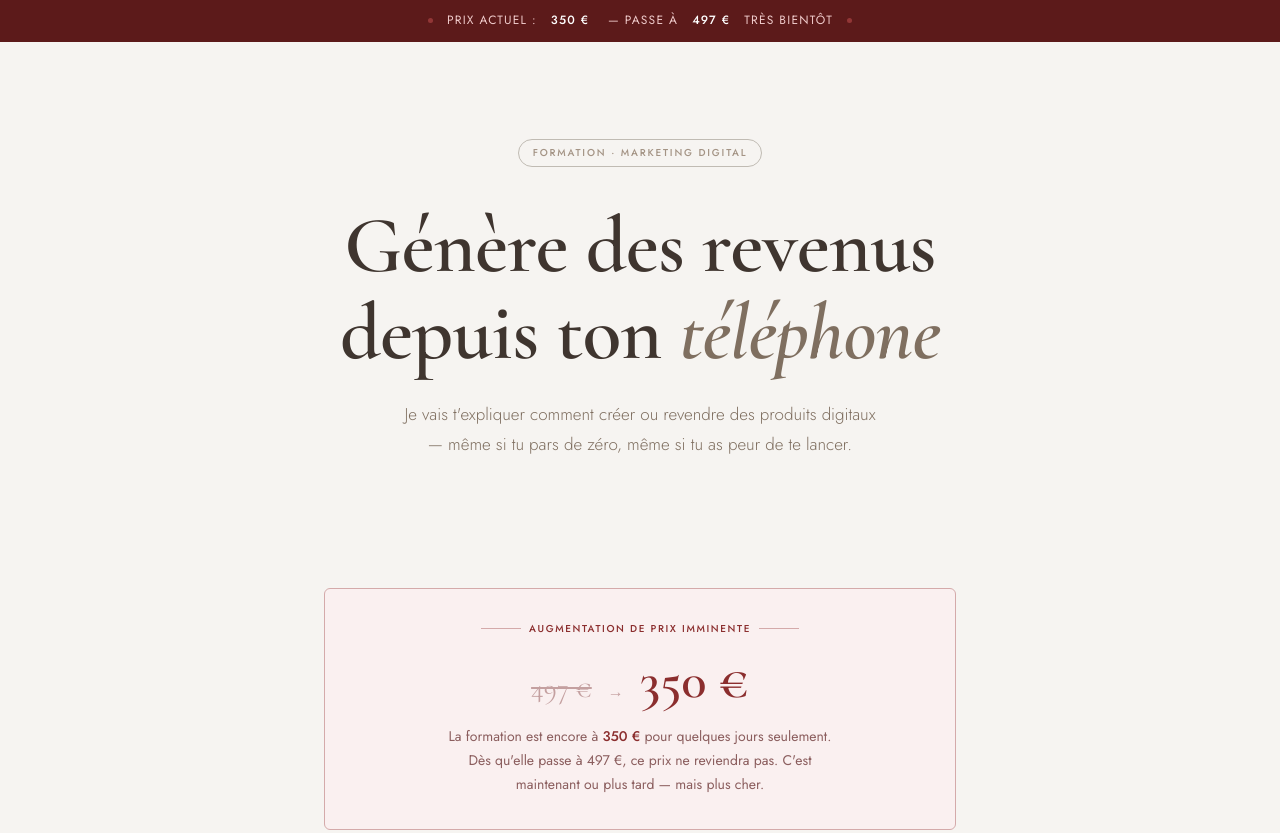
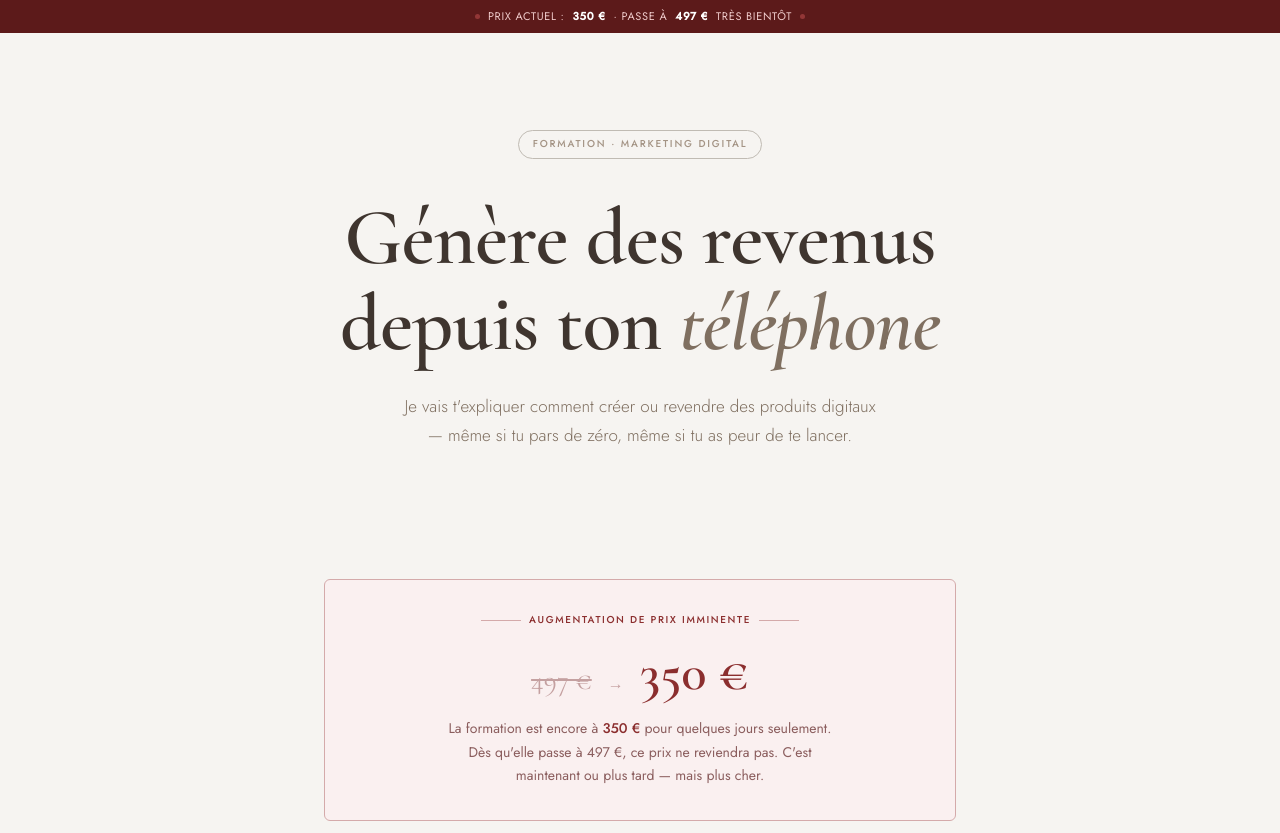
Before and after one commit to noiradigital/codeliberte, a plain HTML site: page index.html in a window 1280 px wide. Shown: the top 833 px of the page. Drawn offline with nearby package versions, Linux system fonts and the light colour scheme.

Commit message:
Update index.html

```diff
--- a/index.html
+++ b/index.html
@@ -41,21 +41,23 @@ body {
   background: #5C1A1A;
   color: #F0CCCC;
   text-align: center;
-  font-size: 12px;
+  font-size: 11px;
   font-weight: 400;
-  letter-spacing: 0.1em;
+  letter-spacing: 0.06em;
   text-transform: uppercase;
-  padding: 11px 20px;
+  padding: 9px 16px;
   position: sticky;
   top: 0;
   z-index: 100;
   display: flex;
   align-items: center;
   justify-content: center;
-  gap: 14px;
+  gap: 8px;
+  line-height: 1.4;
+  flex-wrap: wrap;
 }
 
-.fomo-bar strong { color: #fff; font-weight: 500; }
+.fomo-bar strong { color: #fff; font-weight: 600; }
 
 .fomo-bar .pip {
   width: 5px; height: 5px;
@@ -63,6 +65,11 @@ body {
   background: #FF7070;
   animation: blink 1.4s ease infinite;
   flex-shrink: 0;
+}
+
+@media(max-width: 480px) {
+  .fomo-bar { font-size: 10px; padding: 8px 12px; gap: 6px; letter-spacing: 0.04em; }
+  .fomo-bar .pip { display: none; }
 }
 
 @keyframes blink { 0%,100%{opacity:1} 50%{opacity:.2} }
@@ -542,7 +549,7 @@ footer {
 <!-- FOMO BAR -->
 <div class="fomo-bar">
   <span class="pip"></span>
-  Prix actuel&nbsp;: <strong>350 €</strong>&nbsp;— passe à <strong>497 €</strong> très bientôt
+  Prix actuel : <strong>350 €</strong> · passe à <strong>497 €</strong> très bientôt
   <span class="pip"></span>
 </div>
 
```
